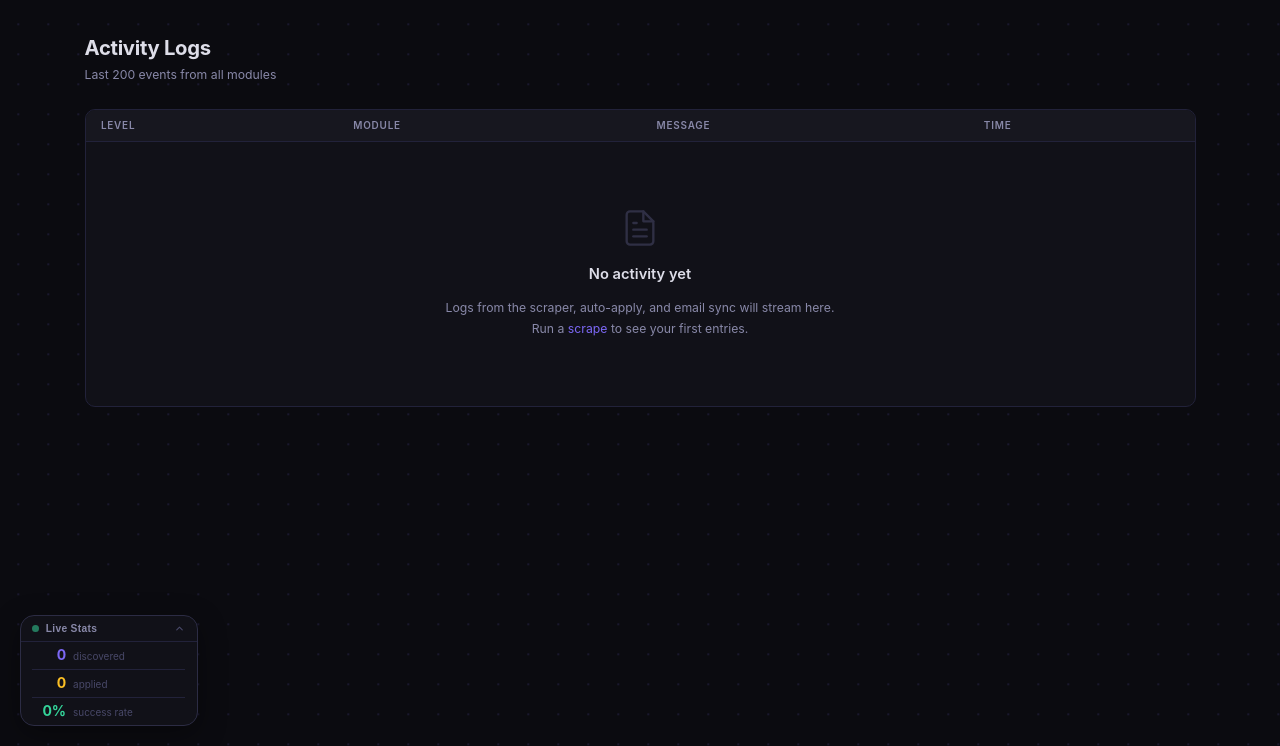
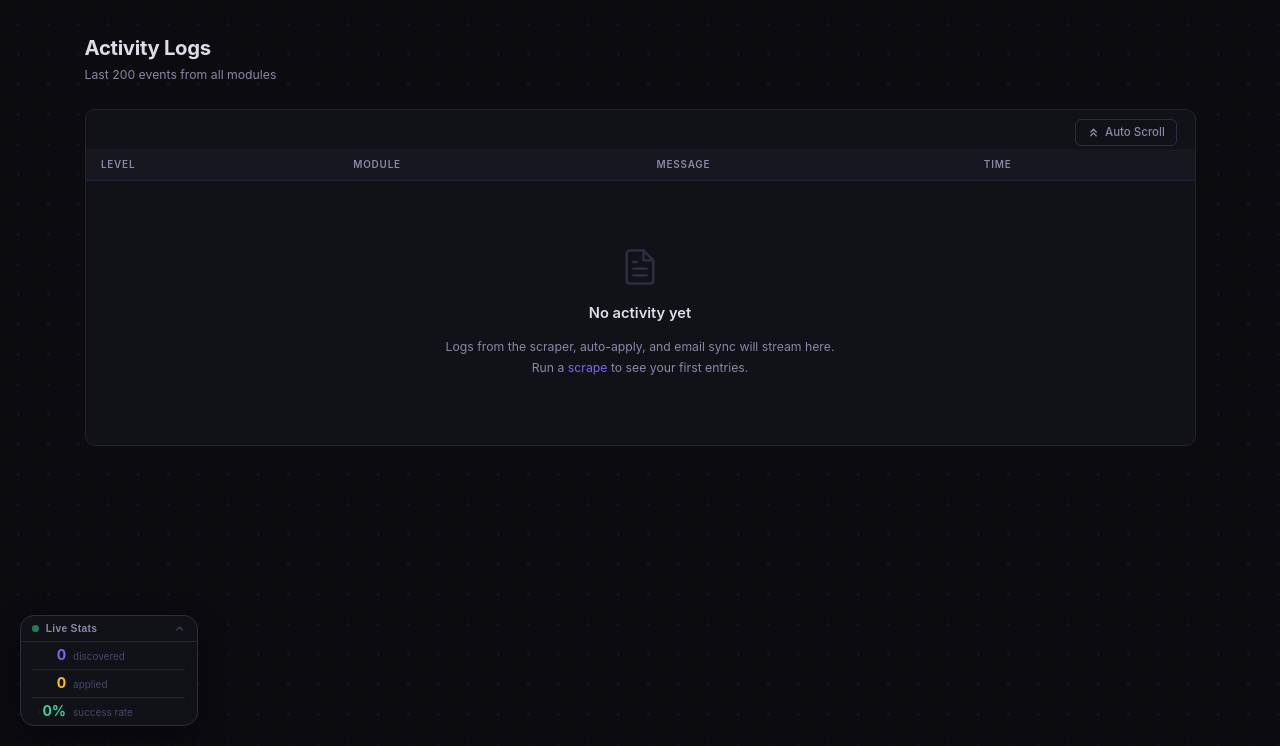
Before and after one commit to vibhastallapalli/Job-Bot, a Flask app: page /logs in a window 1280 px wide. Shown: the part 54-800 px from the top of the page. Run offline with Flask 3, Linux system fonts and the light colour scheme; data that the repository does not hold is empty.

Commit message:
Add colour coded log level rows and live auto scroll to logs page
INFO rows get a blue left border, WARNING rows yellow with a faint amber tint, ERROR rows red with a faint red tint. An Auto Scroll toggle button pins the view to the latest entry and cancels automatically when the user scrolls up manually.

```diff
--- a/web/static/css/css_style.css
+++ b/web/static/css/css_style.css
@@ -719,6 +719,30 @@ tbody tr:hover td { background: rgba(255,255,255,.022); }
 .log-msg    { color: var(--text); max-width: 520px; }
 .log-time   { color: var(--text-3); font-size: .78rem; font-family: 'Consolas', monospace; white-space: nowrap; }
 .log-module { color: var(--text-2); font-size: .8rem; font-family: 'Consolas', monospace; }
+
+.log-row td:first-child { border-left: 3px solid transparent; padding-left: .85rem; }
+.log-row--info    td:first-child { border-left-color: var(--c-blue); }
+.log-row--warning td:first-child { border-left-color: var(--c-amber); }
+.log-row--error   td:first-child { border-left-color: var(--c-red); }
+
+.log-row--warning { background: rgba(251, 191, 36, .045); }
+.log-row--error   { background: rgba(239, 68, 68, .055); }
+
+.logs-toolbar {
+  display: flex;
+  align-items: center;
+  justify-content: flex-end;
+  padding: .6rem 1.25rem .25rem;
+  gap: .5rem;
+}
+
+.autoscroll-btn { display: inline-flex; align-items: center; gap: .38rem; }
+.autoscroll-btn[aria-pressed="true"] {
+  background: var(--accent-bg);
+  border-color: rgba(124, 104, 245, .3);
+  color: var(--accent);
+}
+.autoscroll-btn[aria-pressed="true"] svg { stroke: var(--accent); }
 
 /* ─── Detail page ────────────────────────────────────────────────────────── */
 .detail-meta {
--- a/web/static/js/js_main.js
+++ b/web/static/js/js_main.js
@@ -1111,6 +1111,48 @@
   });
 })();
 
+// ── Logs auto-scroll ──────────────────────────────────────────────────────
+(function () {
+  var btn  = document.getElementById('autoscroll-btn');
+  var wrap = document.getElementById('logs-table-wrap');
+  if (!btn || !wrap) return;
+
+  var enabled = false;
+  var rafId   = null;
+
+  function scrollToBottom() {
+    wrap.scrollTop = wrap.scrollHeight;
+  }
+
+  function tick() {
+    if (!enabled) return;
+    scrollToBottom();
+    rafId = requestAnimationFrame(tick);
+  }
+
+  function setEnabled(on) {
+    enabled = on;
+    btn.setAttribute('aria-pressed', on ? 'true' : 'false');
+    if (on) {
+      scrollToBottom();
+      rafId = requestAnimationFrame(tick);
+    } else {
+      if (rafId) cancelAnimationFrame(rafId);
+    }
+  }
+
+  btn.addEventListener('click', function () {
+    setEnabled(btn.getAttribute('aria-pressed') !== 'true');
+  });
+
+  // Stop auto-scroll if the user manually scrolls up
+  wrap.addEventListener('scroll', function () {
+    if (!enabled) return;
+    var atBottom = wrap.scrollHeight - wrap.scrollTop - wrap.clientHeight < 8;
+    if (!atBottom) setEnabled(false);
+  }, { passive: true });
+})();
+
 // ── Live stats bubble ──────────────────────────────────────────────────────
 (function () {
   var toggle   = document.getElementById('lsb-toggle');
--- a/web/templates/templates_logs.html
+++ b/web/templates/templates_logs.html
@@ -8,7 +8,15 @@
 </div>
 
 <div class="card">
-  <div class="table-wrap">
+  <div class="logs-toolbar">
+    <button id="autoscroll-btn" class="btn btn--ghost btn--sm autoscroll-btn" type="button" aria-pressed="false">
+      <svg xmlns="http://www.w3.org/2000/svg" width="13" height="13" viewBox="0 0 24 24" fill="none" stroke="currentColor" stroke-width="2.5" stroke-linecap="round" stroke-linejoin="round" aria-hidden="true">
+        <polyline points="17 11 12 6 7 11"/><polyline points="17 18 12 13 7 18"/>
+      </svg>
+      <span class="autoscroll-btn__label">Auto Scroll</span>
+    </button>
+  </div>
+  <div class="table-wrap" id="logs-table-wrap">
     <table>
       <thead>
         <tr>
@@ -20,7 +28,7 @@
       </thead>
       <tbody>
         {% for log in logs %}
-        <tr>
+        <tr class="log-row log-row--{{ log.level | lower }}" data-level="{{ log.level | lower }}">
           <td><span class="badge badge--{{ log.level | lower }}">{{ log.level }}</span></td>
           <td><span class="log-module">{{ log.module }}</span></td>
           <td><span class="log-msg">{{ log.message }}</span></td>
```
